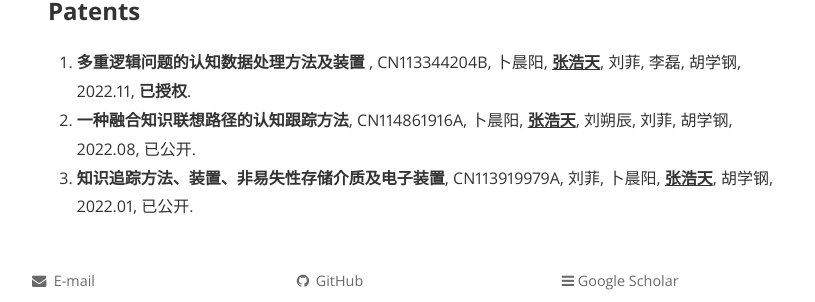
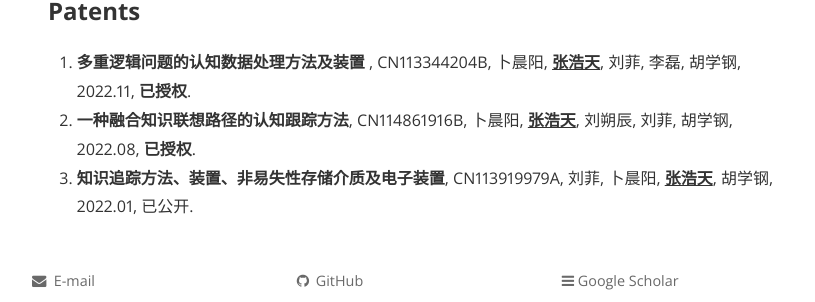
Before and after one commit to sosweetzhang/sosweetzhang.github.io, a Jekyll site: the page built from research.html, in a window 1280 px wide. Shown: the part 1551-1853 px from the top of the page, without its empty margins (224-1039 px from the left). Built offline with Jekyll 4.4.1, drawn with Linux system fonts in a browser that asks for light colours; nearby versions of some CDN libraries; comment, search, counter and statistics services are not loaded; a style sheet for code colours, icons or effects is not loaded.

Commit message:
Update research.html

```diff
--- a/research.html
+++ b/research.html
@@ -15,5 +15,5 @@ permalink: /research/
 
 <font size="+2"><strong> Patents</strong></font><br>
 <ol><li><strong> 多重逻辑问题的认知数据处理方法及装置 </strong>, CN113344204B, 卜晨阳, <u><b>张浩天</b></u>, 刘菲, 李磊, 胡学钢, 2022.11, <b>已授权</b>.</li>
-    <li><strong> 一种融合知识联想路径的认知跟踪方法</strong>, CN114861916A, 卜晨阳, <u><b>张浩天</b></u>, 刘朔辰, 刘菲, 胡学钢, 2022.08, 已公开.</li>
+    <li><strong> 一种融合知识联想路径的认知跟踪方法</strong>, CN114861916B, 卜晨阳, <u><b>张浩天</b></u>, 刘朔辰, 刘菲, 胡学钢, 2022.08, <b>已授权</b>.</li>
     <li><strong> 知识追踪方法、装置、非易失性存储介质及电子装置</strong>, CN113919979A, 刘菲, 卜晨阳, <u><b>张浩天</b></u>, 胡学钢, 2022.01, 已公开.</li></ol>
```
